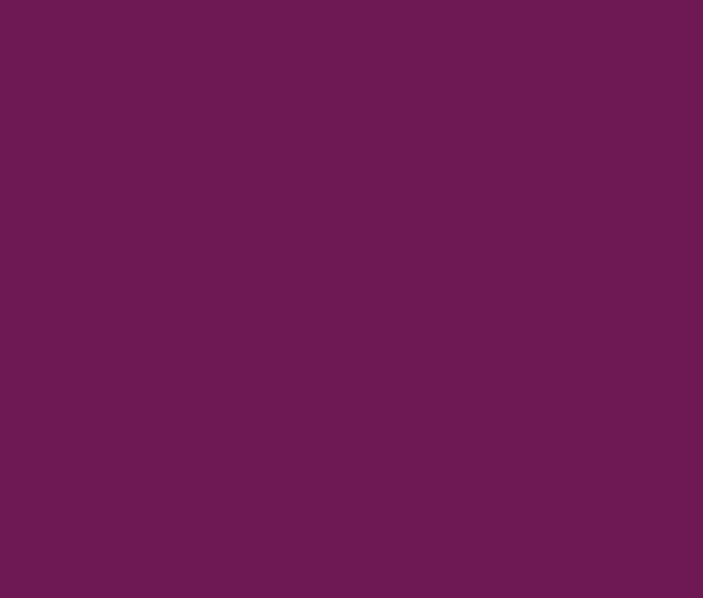
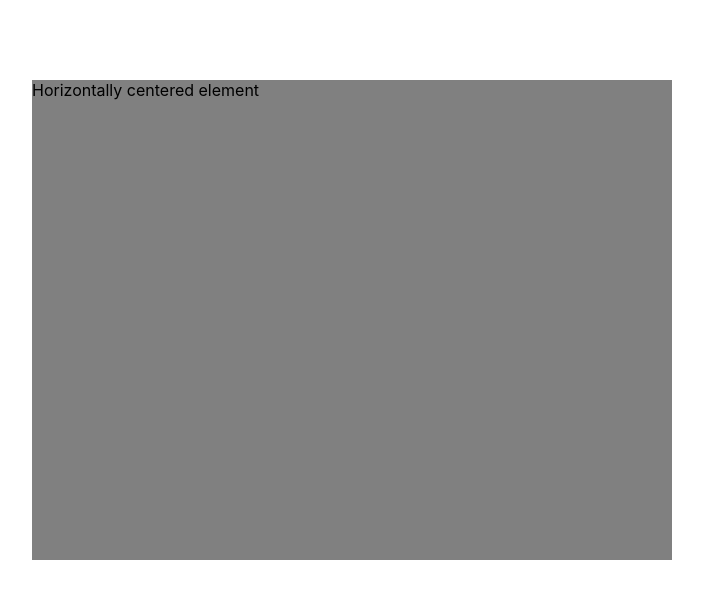
Before and after one commit to acoria/Tutorial.CSS, a React (Create React App) app: page / in a window 1280 px wide. Shown: the top 598 px of the page, without its empty margins (288-991 px from the left). Built offline with nearby package versions, Linux system fonts and the light colour scheme.

Commit message:
Add centered element alignment

```diff
--- a/src/App.tsx
+++ b/src/App.tsx
@@ -11,6 +11,8 @@ import { Triangle } from "./snippets/triangle/Triangle";
 import { PersonTurn } from "./miniApps/personImage/personTurn/PersonTurn";
 import { Test } from "./test/Test";
 import { BerryGreen } from "./colorPalettes/berryGreen/BerryGreen";
+import { Test2 } from "./test/test2/Test2";
+import { CenteredElement } from "./snippets/positioning/CenteredElement";
 
 function App() {
   // return<Triangle />
@@ -24,7 +26,9 @@ function App() {
   // return <PersonTurn />;
   // return <CSSTransitionComponent />;
   // return <Test />;
-  return <BerryGreen />;
+  // return <BerryGreen />;
+  // return <Test2 />;
+  return <CenteredElement />;
 }
 
 export default App;
--- /dev/null
+++ b/src/snippets/positioning/CenteredElement.module.css
@@ -0,0 +1,11 @@
+.centeredElement {
+  position: absolute;
+  top: 10%;
+  /* move element 50% over */
+  left: 50%;
+  /* than move it 50% of its own width back to the left */
+  transform: translateX(-50%);
+  width: 40rem;
+  height: 30rem;
+  background-color: gray;
+}
--- /dev/null
+++ b/src/snippets/positioning/CenteredElement.tsx
@@ -0,0 +1,5 @@
+import styles from "./CenteredElement.module.css";
+
+export const CenteredElement: React.FC = () => {
+  return <div className={styles.centeredElement}>Horizontally centered element</div>;
+};
--- /dev/null
+++ b/src/test/test2/Test2.tsx
@@ -0,0 +1,12 @@
+import styles from "./Test2.module.css";
+import { Test3 } from "./Test3";
+
+export const Test2: React.FC = () => {
+  return (
+    <div className={styles.test2}>
+      {/* <Test3 /> */}
+      Font in Test2
+      <div className={styles.innerDiv}>Font in inner Test2</div>
+    </div>
+  );
+};
```
Also changed, not shown: src/test/test2/Test2.module.css (added, +12 -0 lines), src/test/test2/Test3.module.css (added, +5 -0 lines), src/test/test2/Test3.tsx (added, +5 -0 lines).
